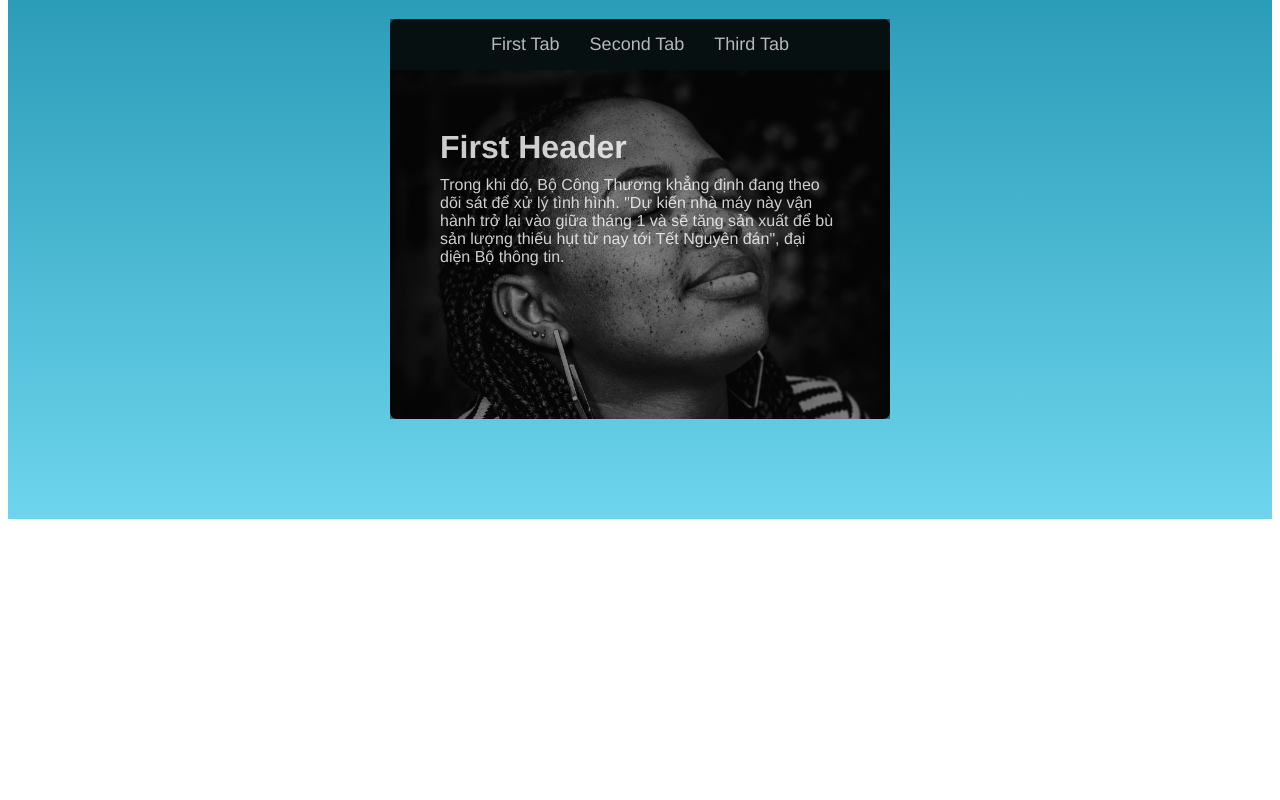
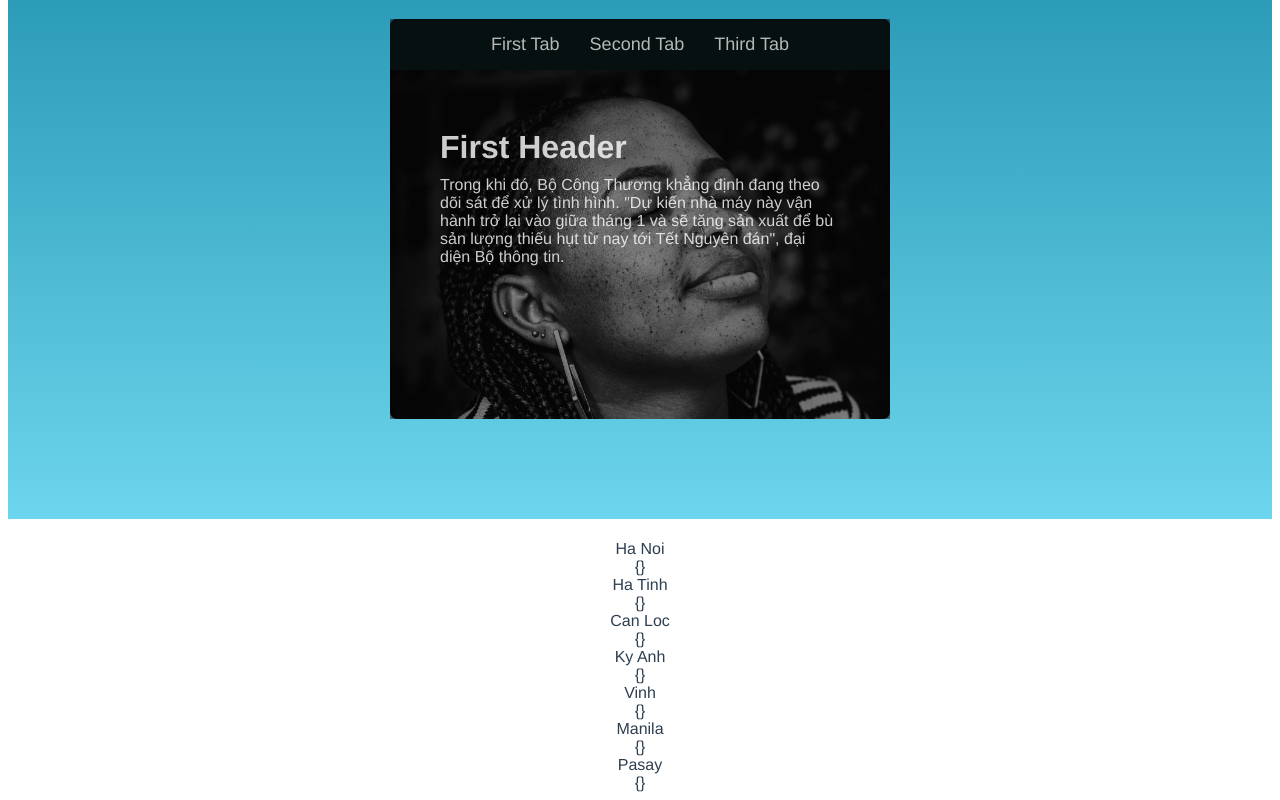
Before and after one commit to vncapit/learnvuejs, a Vue app: page / in a window 1280 px wide. Shown: the part 1123-1923 px from the top of the page. Before the commit the page ends 1650 px from the top, so only its background shows below. Built offline with nearby package versions, Linux system fonts and the light colour scheme; no server answers.

Commit message:
Weather component init

```diff
--- a/package.json
+++ b/package.json
@@ -8,8 +8,10 @@
     "lint": "vue-cli-service lint"
   },
   "dependencies": {
+    "axios": "^1.2.2",
     "core-js": "^3.8.3",
-    "vue": "^2.6.14"
+    "vue": "^2.6.14",
+    "vue-axios": "^3.5.2"
   },
   "devDependencies": {
     "@babel/core": "^7.12.16",
--- a/src/App.vue
+++ b/src/App.vue
@@ -3,6 +3,7 @@
     <ToDo/>
     <SideBar/>
     <TabMenu/>
+    <WeatherApiVue/>
   </div>
 </template>
 
@@ -10,12 +11,14 @@
 import ToDo from './components/ToDo.vue'
 import SideBar from './components/SideBar.vue'
 import TabMenu from './components/TabMenu.vue'
+import WeatherApiVue from './components/WeatherApi.vue'
 export default {
   name: 'App',
   components: {
     ToDo,
     SideBar,
-    TabMenu
+    TabMenu,
+    WeatherApiVue,
 
   }
 }
--- a/src/components/WeatherApi.vue
+++ b/src/components/WeatherApi.vue
@@ -1,23 +1,53 @@
 <template>
     <div class="container">
-       <div class="header">
+        <div class="header">
             <h1 class="app-name">
 
             </h1>
             <p class="app-desc">
 
             </p>
-       </div>
-       <div class="weather">
-
-       </div>
+        </div>
+        <div class="weathers">
+            <div v-for="city in cities" :key="city">
+                <div class="city">
+                    {{ city }}
+                </div>
+                <div class="condition-text">
+                    {}
+                </div>
+            </div>
+        </div>
     </div>
 </template>
 
 <script>
-    export default {
 
-    }
+const API_KEY = '4c4c38dfff5b482790c92832230601'
+
+import axios from 'axios';
+export default {
+    name: 'WeatherApi',
+    data() {
+        return {
+            cities: ['Ha Noi', 'Ha Tinh', 'Can Loc', 'Ky Anh', 'Vinh', 'Manila', 'Pasay'],
+        }
+    },
+    mounted () {
+        this.getWeatherData(this.cities[1]);
+    },
+    methods: {
+        getWeatherData(city) {
+            let api = `http://api.weatherapi.com/v1/current.json?key=${API_KEY}&q=${city}&aqi=no`
+            axios.get(api).then( response => {
+                console.log(response.data)
+                return response.data
+            }).catch( error => {
+                console.log(error)
+            })
+        }
+    },
+}
 </script>
 
 <style lang="scss" scoped>
```
Also changed, not shown: 1 other file (tests, documents, lock files or other folders).
